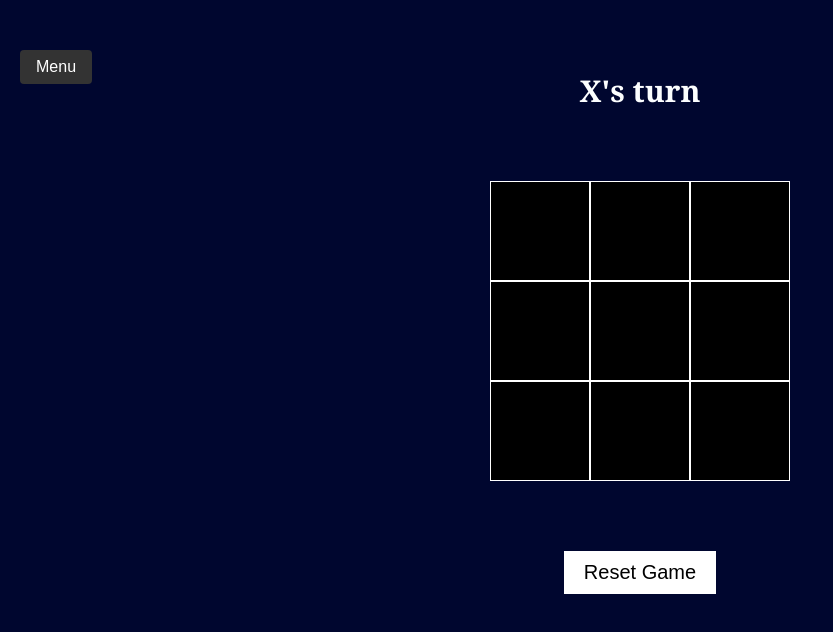
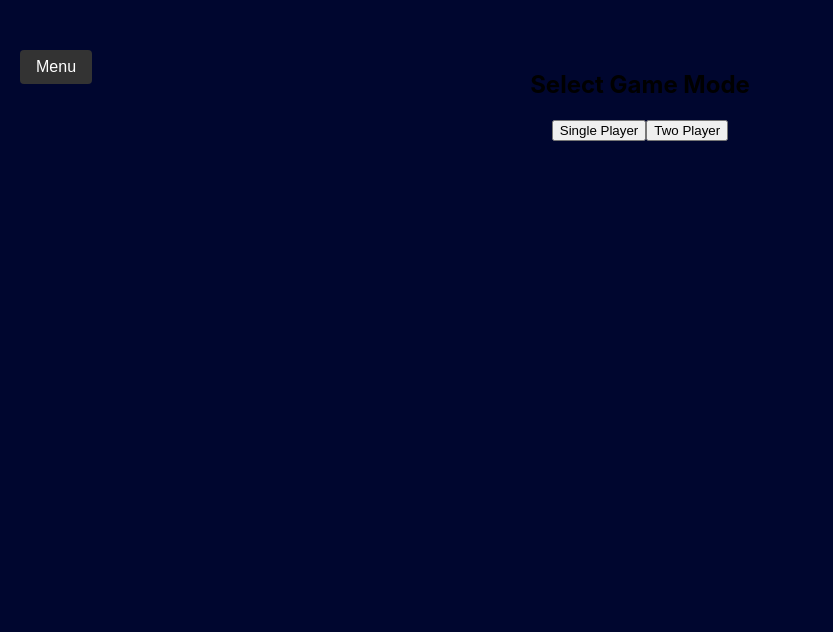
Before and after one commit to MusaibMikdad/Prodigy_WD_3, a React (Create React App) app in the folder Tic Tac Toe/Frontend/: page / in a window 1280 px wide. Both pictures are taken after a click on the button "Start Game". Shown: the top 632 px of the page, without its empty margins (0-833 px from the left). Built offline with nearby package versions, Linux system fonts and the light colour scheme.

Commit message:
Update App.js

```diff
--- a/Tic Tac Toe/Frontend/src/App.js
+++ b/Tic Tac Toe/Frontend/src/App.js
@@ -7,6 +7,8 @@ const TicTacToe = () => {
   const [winner, setWinner] = useState(null);
   const [isDraw, setIsDraw] = useState(false);
   const [isGameStarted, setIsGameStarted] = useState(false);
+  const [isGameModeSelected, setIsGameModeSelected] = useState(false);
+  const [gameMode, setGameMode] = useState(null);
   const [fadeClass, setFadeClass] = useState('');
   const [showCongratulations, setShowCongratulations] = useState(false);
 
@@ -14,6 +16,15 @@ const TicTacToe = () => {
   const drawSound = new Audio('/fail.mp3');
 
   const startGame = () => {
+    setFadeClass('fade-out');
+    setTimeout(() => {
+      setIsGameModeSelected(true);
+      setFadeClass('');
+    }, 1000);
+  };
+
+  const selectGameMode = (mode) => {
+    setGameMode(mode);
     setFadeClass('fade-out');
     setTimeout(() => {
       setIsGameStarted(true);
@@ -25,6 +36,8 @@ const TicTacToe = () => {
     setFadeClass('fade-out');
     setTimeout(() => {
       setIsGameStarted(false);
+      setIsGameModeSelected(false);
+      setGameMode(null);
       setFadeClass('');
       resetGame();
     }, 1000);
@@ -85,15 +98,14 @@ const TicTacToe = () => {
       drawSound.play();
     }
 
-
     setTimeout(() => {
       setShowCongratulations(false);
     }, 4000);
   };
 
-  const handleMove = (row, col) => {
+  const handlePlayerMove = (row, col) => {
     if (board[row][col] === '' && !winner && !isDraw) {
-      const newBoard = [...board.map(row => [...row])];
+      const newBoard = board.map(row => [...row]);
       newBoard[row][col] = currentPlayer;
       setBoard(newBoard);
 
@@ -104,8 +116,40 @@ const TicTacToe = () => {
       } else if (checkDraw(newBoard)) {
         setIsDraw(true);
         triggerConfetti(false);
+      } else if (gameMode === 'single' && currentPlayer === 'X') {
+        setCurrentPlayer('O');
+        setTimeout(() => handleComputerMove(newBoard), 500);
       } else {
         setCurrentPlayer(currentPlayer === 'X' ? 'O' : 'X');
+      }
+    }
+  };
+
+  const handleComputerMove = (currentBoard) => {
+    if (winner || isDraw) return;
+
+    const emptyCells = [];
+    currentBoard.forEach((row, rowIndex) => {
+      row.forEach((cell, colIndex) => {
+        if (cell === '') emptyCells.push([rowIndex, colIndex]);
+      });
+    });
+
+    if (emptyCells.length > 0) {
+      const [row, col] = emptyCells[Math.floor(Math.random() * emptyCells.length)];
+      const newBoard = currentBoard.map(row => [...row]);
+      newBoard[row][col] = 'O';
+      setBoard(newBoard);
+
+      const winner = checkWinner(newBoard);
+      if (winner) {
+        setWinner(winner);
+        triggerConfetti(true);
+      } else if (checkDraw(newBoard)) {
+        setIsDraw(true);
+        triggerConfetti(false);
+      } else {
+        setCurrentPlayer('X');
       }
     }
   };
@@ -128,10 +172,17 @@ const TicTacToe = () => {
 
   return (
     <div className="game">
-      {!isGameStarted ? (
+      {!isGameStarted && !isGameModeSelected ? (
         <div className={`start-screen ${fadeClass}`}>
           <h1 className="title">Tic Tac Toe</h1>
           <button onClick={startGame} className="start-button">Start Game</button>
+        </div>
+      ) : !isGameStarted && isGameModeSelected ? (
+        <div className={`game-mode-screen ${fadeClass}`}>
+          <h2 className='game_mode'>Select Game Mode</h2>
+          <button onClick={() => selectGameMode('single')} className="mode-button">Single Player</button>
+          <button onClick={() => selectGameMode('multi')} className="mode-button">Two Player</button>
+          <button onClick={goToMenu} className="menu-button">Menu</button>
         </div>
       ) : (
         <div className={`game-content ${fadeClass}`}>
@@ -144,8 +195,6 @@ const TicTacToe = () => {
             <h1 className='playername'>{currentPlayer}'s turn</h1>
           )}
 
-
-
           {!winner && !isDraw && (
             <div className="board">
               {board.map((row, rowIndex) => (
@@ -154,7 +203,8 @@ const TicTacToe = () => {
                     <button
                       key={colIndex}
                       className="square"
-                      onClick={() => handleMove(rowIndex, colIndex)}
+                      onClick={() => handlePlayerMove(rowIndex, colIndex)}
+                      disabled={cell !== '' || (gameMode === 'single' && currentPlayer === 'O')}
                     >
                       {cell}
                     </button>
@@ -185,7 +235,7 @@ const TicTacToe = () => {
       {showCongratulations && isDraw && (
         <div className="congratulations-overlay">
           <div className="congratulations-message">
-          😀 It's a Draw! 😀
+            😀 It's a Draw! 😀
           </div>
         </div>
       )}
```
